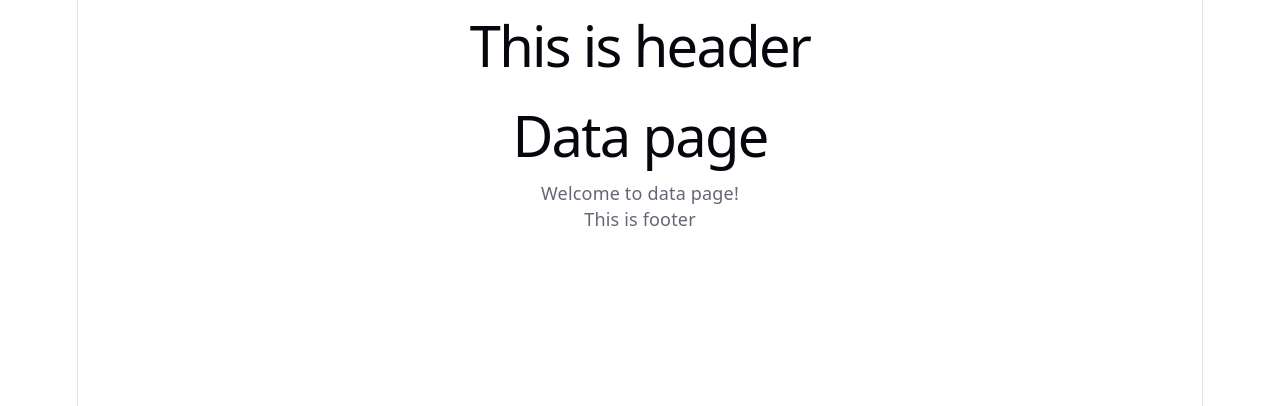
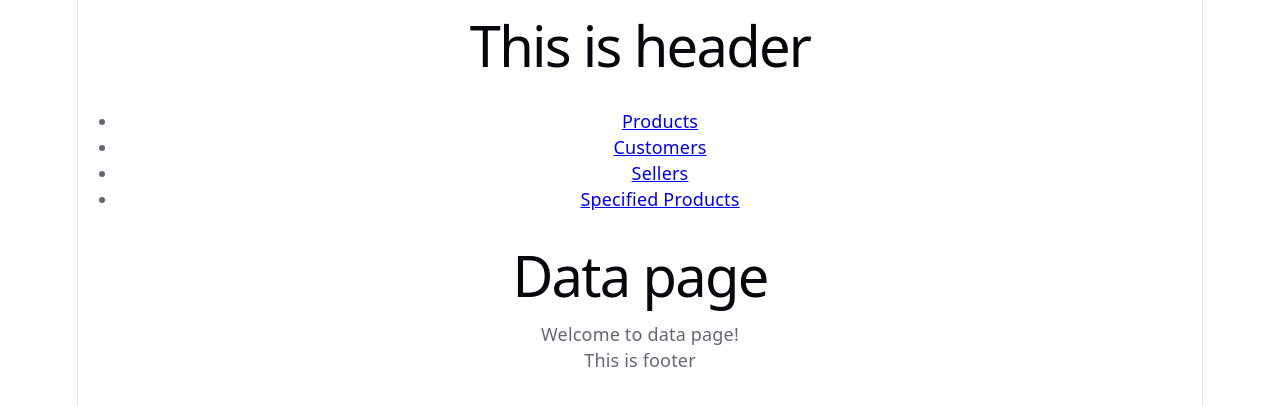
Before and after one commit to fadhliazhar14/belajar-reactjs-router, a React (Vite) app: page /data in a window 1280 px wide. Shown: the top 406 px of the page. Built offline with nearby package versions, Linux system fonts and the light colour scheme.

Commit message:
Learn how to implement Link for navigation

```diff
--- a/src/DataLayout.jsx
+++ b/src/DataLayout.jsx
@@ -1,10 +1,22 @@
-import { Outlet } from "react-router";
+import { Link, Outlet } from "react-router";
 
 export default function DataLayout() {
     return (
         <>
             <div>
                 <h1>This is header</h1>
+            </div>
+            <div>
+                <ul>
+                    <li><Link to='/data/products'>Products</Link></li>
+                    <li><Link to='/data/customers'>Customers</Link></li>
+                    <li><Link to='/data/sellers'>Sellers</Link></li>
+                    <li><Link to={{
+                        pathname: '/data/products',
+                        search: '?category=shoes',
+                        hash: '#top'
+                    }}>Specified Products</Link></li>
+                </ul>
             </div>
             <div>
                 <Outlet />
```
Lines whose indentation alone changed are shown as unchanged.
